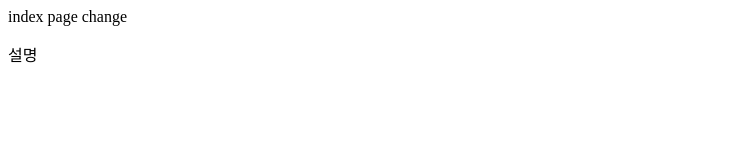
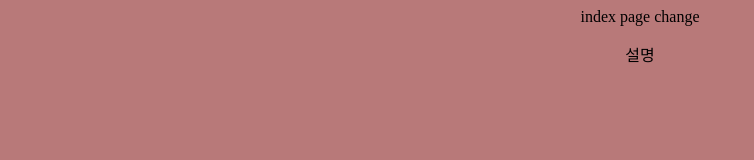
Before and after one commit to soh22222/github-page-test, a plain HTML site: page index.html in a window 1280 px wide. Shown: the whole page, without its empty margins (0-754 px from the left). Drawn offline with Linux system fonts and the light colour scheme.

Commit message:
color
color

```diff
--- a/index.html
+++ b/index.html
@@ -1,5 +1,12 @@
 <html>
   <head>
+    <style>
+     body{
+       background-color: rgb(184, 121, 121);
+       text-align: center;
+
+     }
+    </style>
   </head>
   <div>
     index page change
```
